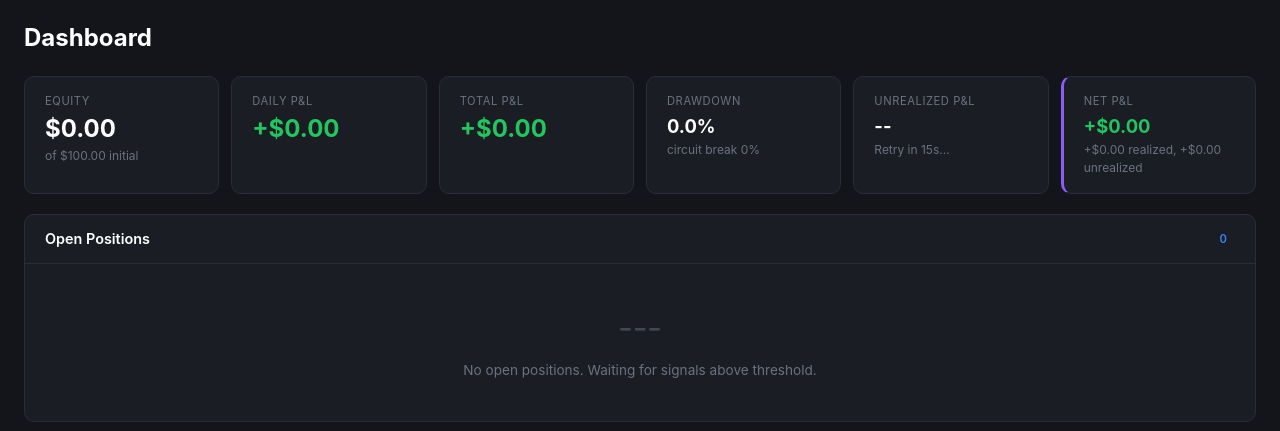
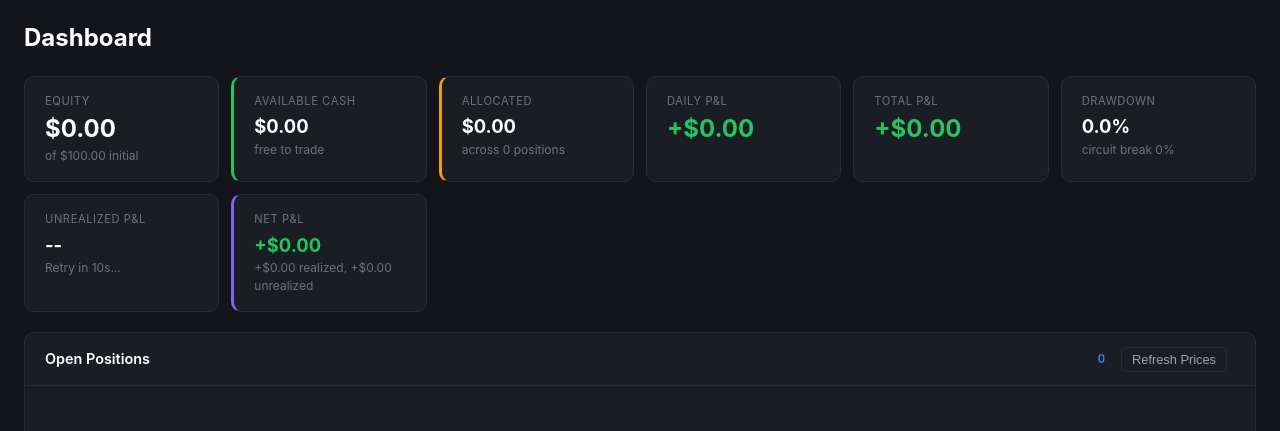
Before and after one commit to stuartr-sudo/tarakta, a Python web app: template src/dashboard/templates/dashboard.html in a window 1280 px wide. Shown: the part 87-518 px from the top of the page. Run offline with Jinja, Linux system fonts and the light colour scheme; the template is opened without the code that fills it, so the values that code supplies are empty.

Commit message:
Add refresh prices button, balance breakdown, faster auto-refresh
- Manual "Refresh Prices" button on open positions panel
- "Available Cash" and "Allocated" stat cards showing balance breakdown
- P&L column now shows percentage alongside dollar amount
- Auto-refresh prices every 10s (was 15s), soft stats every 30s (was 120s)
- "Last updated" timestamp next to refresh button
- Switched from fragile nth-child selectors to element IDs for reliable updates

🤖 Generated with [Claude Code](https://claude.com/claude-code)

Co-Authored-By: Claude <noreply@anthropic.com>

```diff
--- a/src/dashboard/templates/dashboard.html
+++ b/src/dashboard/templates/dashboard.html
@@ -23,27 +23,39 @@
 </div>
 
 <!-- Stat Cards -->
+{% set balance = snapshot.balance_usd | default(0) | float %}
+{% set allocated = trades | sum(attribute='entry_cost_usd') | default(0) | float if trades else 0 %}
 <div class="stats-grid">
     <div class="stat-card">
         <div class="stat-label">Equity</div>
-        <div class="stat-value">${{ "%.2f" | format(snapshot.balance_usd | default(0) | float) }}</div>
+        <div class="stat-value" id="equity-value">${{ "%.2f" | format(balance) }}</div>
         <div class="stat-sub">of ${{ "%.2f" | format(config.initial_balance | default(100.0) | float) }} initial</div>
+    </div>
+    <div class="stat-card" style="border-left: 3px solid #22c55e;">
+        <div class="stat-label">Available Cash</div>
+        <div class="stat-value sm" id="available-value">${{ "%.2f" | format(balance) }}</div>
+        <div class="stat-sub">free to trade</div>
+    </div>
+    <div class="stat-card" style="border-left: 3px solid #f59e0b;">
+        <div class="stat-label">Allocated</div>
+        <div class="stat-value sm" id="allocated-value">${{ "%.2f" | format(allocated) }}</div>
+        <div class="stat-sub">across {{ trades | length }} position{{ 's' if (trades | length) != 1 else '' }}</div>
     </div>
     <div class="stat-card">
         <div class="stat-label">Daily P&L</div>
-        <div class="stat-value {{ 'positive' if (snapshot.daily_pnl_usd | default(0) | float) >= 0 else 'negative' }}">
+        <div class="stat-value {{ 'positive' if (snapshot.daily_pnl_usd | default(0) | float) >= 0 else 'negative' }}" id="daily-pnl-value">
             {{ "+" if (snapshot.daily_pnl_usd | default(0) | float) >= 0 else "" }}${{ "%.2f" | format(snapshot.daily_pnl_usd | default(0) | float) }}
         </div>
     </div>
     <div class="stat-card">
         <div class="stat-label">Total P&L</div>
-        <div class="stat-value {{ 'positive' if (snapshot.total_pnl_usd | default(0) | float) >= 0 else 'negative' }}">
+        <div class="stat-value {{ 'positive' if (snapshot.total_pnl_usd | default(0) | float) >= 0 else 'negative' }}" id="total-pnl-value">
             {{ "+" if (snapshot.total_pnl_usd | default(0) | float) >= 0 else "" }}${{ "%.2f" | format(snapshot.total_pnl_usd | default(0) | float) }}
         </div>
     </div>
     <div class="stat-card">
         <div class="stat-label">Drawdown</div>
-        <div class="stat-value sm {{ 'negative' if (snapshot.drawdown_pct | default(0) | float) > 0.05 else '' }}">
+        <div class="stat-value sm {{ 'negative' if (snapshot.drawdown_pct | default(0) | float) > 0.05 else '' }}" id="drawdown-value">
             {{ "%.1f" | format((snapshot.drawdown_pct | default(0) | float) * 100) }}%
         </div>
         <div class="stat-sub">circuit break {{ "%.0f" | format(config.circuit_breaker_pct * 100) if config else 15 }}%</div>
@@ -79,6 +91,8 @@
         <h2>Open Positions</h2>
         <div style="display:flex; align-items:center; gap:8px;">
             <span class="badge text-blue">{{ trades | length }}</span>
+            <button id="refresh-btn" class="btn" onclick="manualRefresh()" style="font-size:0.8rem; padding:4px 10px;">Refresh Prices</button>
+            <span id="last-updated" class="text-muted" style="font-size:0.7rem;"></span>
             {% if trades %}
             <button id="nuke-btn" class="btn btn-nuke" onclick="confirmNuke()">NUKE ALL</button>
             {% endif %}
@@ -297,7 +311,6 @@ async function loadChart() {
 loadChart();
 
 // --- Net P&L (realized + unrealized) ---
-// Track the latest realized P&L from server. Initialized from the page render.
 let _lastRealizedPnl = {{ snapshot.total_pnl_usd | default(0) | float }};
 
 function updateNetPnl(unrealized) {
@@ -312,17 +325,30 @@ function updateNetPnl(unrealized) {
     const uSign = unrealized >= 0 ? '+' : '';
     netSub.textContent = rSign + '$' + _lastRealizedPnl.toFixed(2) + ' realized, ' + uSign + '$' + unrealized.toFixed(2) + ' unrealized';
 }
-// Show initial net on page load (unrealized = 0 until first AJAX)
 updateNetPnl(0);
 
-// --- Unrealized P&L ---
+// --- Unrealized P&L + position price refresh ---
+let _refreshing = false;
+
 async function loadUnrealizedPnl() {
+    if (_refreshing) return;
+    _refreshing = true;
+    const btn = document.getElementById('refresh-btn');
+    if (btn) { btn.disabled = true; btn.textContent = 'Refreshing...'; }
+
     try {
         const resp = await fetch('/api/unrealized-pnl');
         const data = await resp.json();
 
         const el = document.getElementById('unrealized-value');
         const sub = document.getElementById('unrealized-sub');
+        const ts = document.getElementById('last-updated');
+
+        // Update timestamp
+        if (ts) {
+            const now = new Date();
+            ts.textContent = 'Updated ' + now.toLocaleTimeString('en-US', {hour:'2-digit', minute:'2-digit', second:'2-digit'});
+        }
 
         if (data.error) {
             el.textContent = '--';
@@ -345,8 +371,13 @@ async function loadUnrealizedPnl() {
         el.textContent = sign + '$' + total.toFixed(2);
         el.className = 'stat-value sm ' + (total >= 0 ? 'positive' : 'negative');
 
-        // Update Net P&L (realized + unrealized)
         updateNetPnl(total);
+
+        // Update allocated total from live data
+        let totalAllocated = 0;
+        data.positions.forEach(p => { totalAllocated += (p.cost_usd || 0); });
+        const allocEl = document.getElementById('allocated-value');
+        if (allocEl) allocEl.textContent = '$' + totalAllocated.toFixed(2);
 
         const errCount = data.positions.filter(p => p.current_price === null).length;
         const liveCount = data.positions.length - errCount;
@@ -354,7 +385,7 @@ async function loadUnrealizedPnl() {
         if (errCount > 0) subText += ' (' + errCount + ' fetch errors)';
         sub.textContent = subText;
 
-        // Build lookup by trade_id for accurate matching (handles duplicate symbols)
+        // Build lookup by trade_id
         const posById = {};
         data.positions.forEach(p => { posById[p.trade_id] = p; });
 
@@ -370,7 +401,7 @@ async function loadUnrealizedPnl() {
             if (pos.current_price !== null) {
                 priceCell.textContent = '$' + pos.current_price.toFixed(4);
                 const pnlSign = pos.unrealized_pnl >= 0 ? '+' : '';
-                pnlCell.textContent = pnlSign + '$' + pos.unrealized_pnl.toFixed(2);
+                pnlCell.textContent = pnlSign + '$' + pos.unrealized_pnl.toFixed(2) + ' (' + (pos.unrealized_pnl >= 0 ? '+' : '') + pos.unrealized_pct.toFixed(1) + '%)';
                 pnlCell.className = 'mono ' + (pos.unrealized_pnl >= 0 ? 'positive' : 'negative');
             } else {
                 priceCell.textContent = 'err';
@@ -379,12 +410,21 @@ async function loadUnrealizedPnl() {
         });
     } catch (e) {
         console.error('Unrealized P&L load failed:', e);
-        document.getElementById('unrealized-sub').textContent = 'Retry in 15s...';
+        const sub = document.getElementById('unrealized-sub');
+        if (sub) sub.textContent = 'Retry in 10s...';
+    } finally {
+        _refreshing = false;
+        if (btn) { btn.disabled = false; btn.textContent = 'Refresh Prices'; }
     }
 }
+
+function manualRefresh() {
+    loadUnrealizedPnl();
+}
+
 loadUnrealizedPnl();
-// Refresh unrealized P&L every 15s
-setInterval(loadUnrealizedPnl, 15000);
+// Auto-refresh prices every 10s
+setInterval(loadUnrealizedPnl, 10000);
 
 // --- NUKE ---
 async function confirmNuke() {
@@ -425,8 +465,7 @@ async function confirmNuke() {
     }
 }
 
-// Soft-refresh stat cards every 120s without full page reload.
-// Full reload only if the number of open positions changes (new trades opened/closed).
+// Soft-refresh stat cards every 30s. Full reload if position count changes.
 let _knownPositionCount = document.querySelectorAll('#positions-tbody tr[data-trade-id]').length;
 
 async function softRefreshStats() {
@@ -435,17 +474,20 @@ async function softRefreshStats() {
         const data = await resp.json();
         if (data.current) {
             const s = data.current;
-            const eqEl = document.querySelector('.stats-grid .stat-card:nth-child(1) .stat-value');
+            const eqEl = document.getElementById('equity-value');
             if (eqEl) eqEl.textContent = '$' + parseFloat(s.balance_usd || 0).toFixed(2);
 
-            const dpEl = document.querySelector('.stats-grid .stat-card:nth-child(2) .stat-value');
+            const avEl = document.getElementById('available-value');
+            if (avEl) avEl.textContent = '$' + parseFloat(s.balance_usd || 0).toFixed(2);
+
+            const dpEl = document.getElementById('daily-pnl-value');
             if (dpEl) {
                 const dp = parseFloat(s.daily_pnl_usd || 0);
                 dpEl.textContent = (dp >= 0 ? '+' : '') + '$' + dp.toFixed(2);
                 dpEl.className = 'stat-value ' + (dp >= 0 ? 'positive' : 'negative');
             }
 
-            const tpEl = document.querySelector('.stats-grid .stat-card:nth-child(3) .stat-value');
+            const tpEl = document.getElementById('total-pnl-value');
             if (tpEl) {
                 const tp = parseFloat(s.total_pnl_usd || 0);
                 tpEl.textContent = (tp >= 0 ? '+' : '') + '$' + tp.toFixed(2);
@@ -453,11 +495,11 @@ async function softRefreshStats() {
                 _lastRealizedPnl = tp;
             }
 
-            const ddEl = document.querySelector('.stats-grid .stat-card:nth-child(4) .stat-value');
+            const ddEl = document.getElementById('drawdown-value');
             if (ddEl) ddEl.textContent = (parseFloat(s.drawdown_pct || 0) * 100).toFixed(1) + '%';
         }
 
-        // Check if positions changed — if so, do a full reload to pick up new rows
+        // Check if positions changed
         const openResp = await fetch('/api/trades/open');
         const openData = await openResp.json();
         const serverCount = (openData.trades || []).length;
@@ -468,6 +510,6 @@ async function softRefreshStats() {
         console.error('Soft refresh failed:', e);
     }
 }
-setInterval(softRefreshStats, 120000);
+setInterval(softRefreshStats, 30000);
 </script>
 {% endblock %}
```
